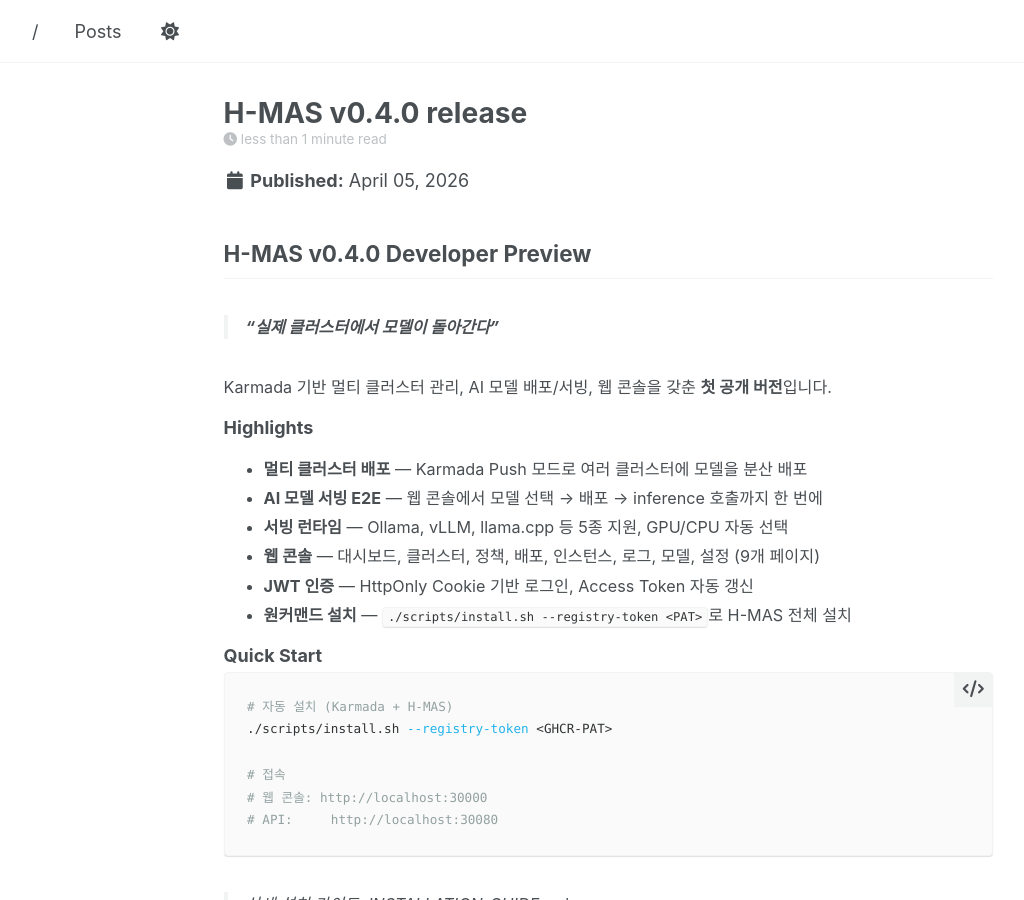
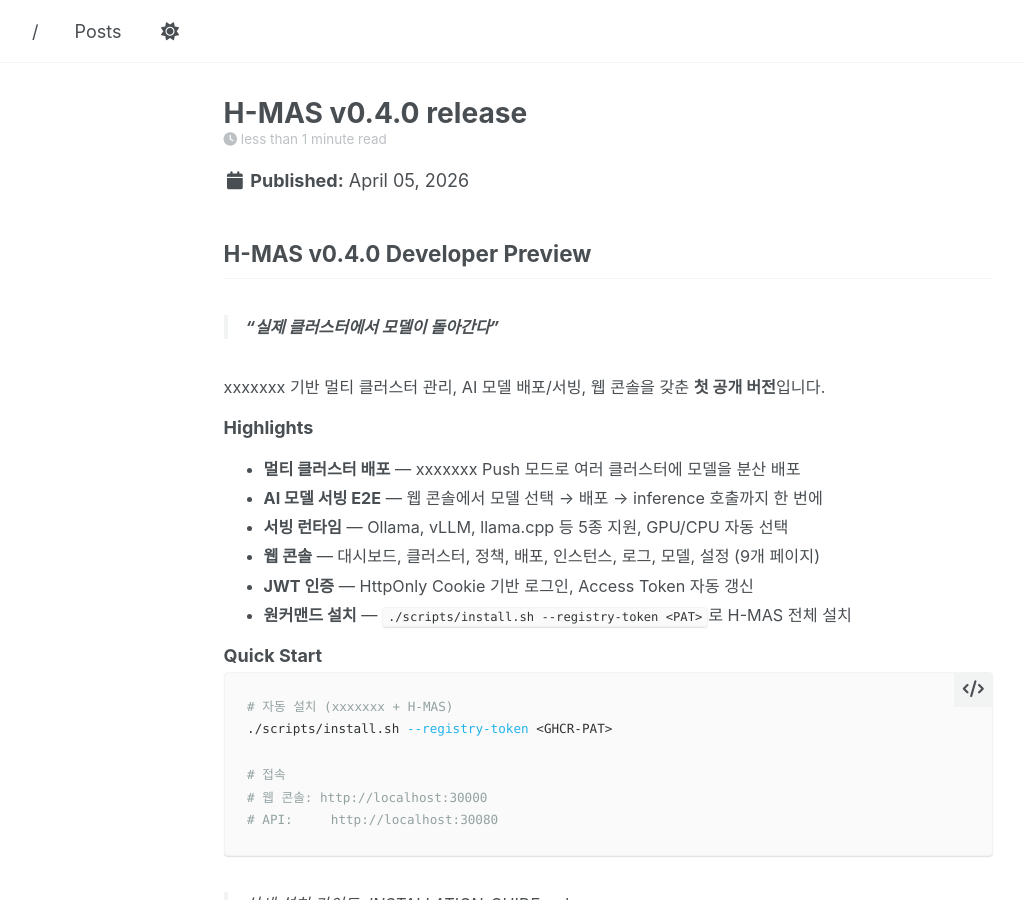
Before and after one commit to parameterfreak/parameterfreak.github.io, a Jekyll site: the page built from _posts/2026-04-05-h-mas-v0.4.0-release.md, in a window 1280 px wide and 900 px high. Shown: the whole window, without its empty margins (58-1082 px from the left). Built offline with Jekyll 4.4.1, drawn with Linux system fonts in a browser that asks for light colours; a script that is not in the unit is left out.

Commit message:
Redact technology name in H-MAS v0.4.0 release post

````diff
--- a/_posts/2026-04-05-h-mas-v0.4.0-release.md
+++ b/_posts/2026-04-05-h-mas-v0.4.0-release.md
@@ -16,11 +16,11 @@
 
 > **"실제 클러스터에서 모델이 돌아간다"**
 
-Karmada 기반 멀티 클러스터 관리, AI 모델 배포/서빙, 웹 콘솔을 갖춘 **첫 공개 버전**입니다.
+xxxxxxx 기반 멀티 클러스터 관리, AI 모델 배포/서빙, 웹 콘솔을 갖춘 **첫 공개 버전**입니다.
 
 ### Highlights
 
-- **멀티 클러스터 배포** — Karmada Push 모드로 여러 클러스터에 모델을 분산 배포
+- **멀티 클러스터 배포** — xxxxxxx Push 모드로 여러 클러스터에 모델을 분산 배포
 - **AI 모델 서빙 E2E** — 웹 콘솔에서 모델 선택 → 배포 → inference 호출까지 한 번에
 - **서빙 런타임** — Ollama, vLLM, llama.cpp 등 5종 지원, GPU/CPU 자동 선택
 - **웹 콘솔** — 대시보드, 클러스터, 정책, 배포, 인스턴스, 로그, 모델, 설정 (9개 페이지)
@@ -30,7 +30,7 @@
 ### Quick Start
 
 ```bash
-# 자동 설치 (Karmada + H-MAS)
+# 자동 설치 (xxxxxxx + H-MAS)
 ./scripts/install.sh --registry-token <GHCR-PAT>
 
 # 접속
````
